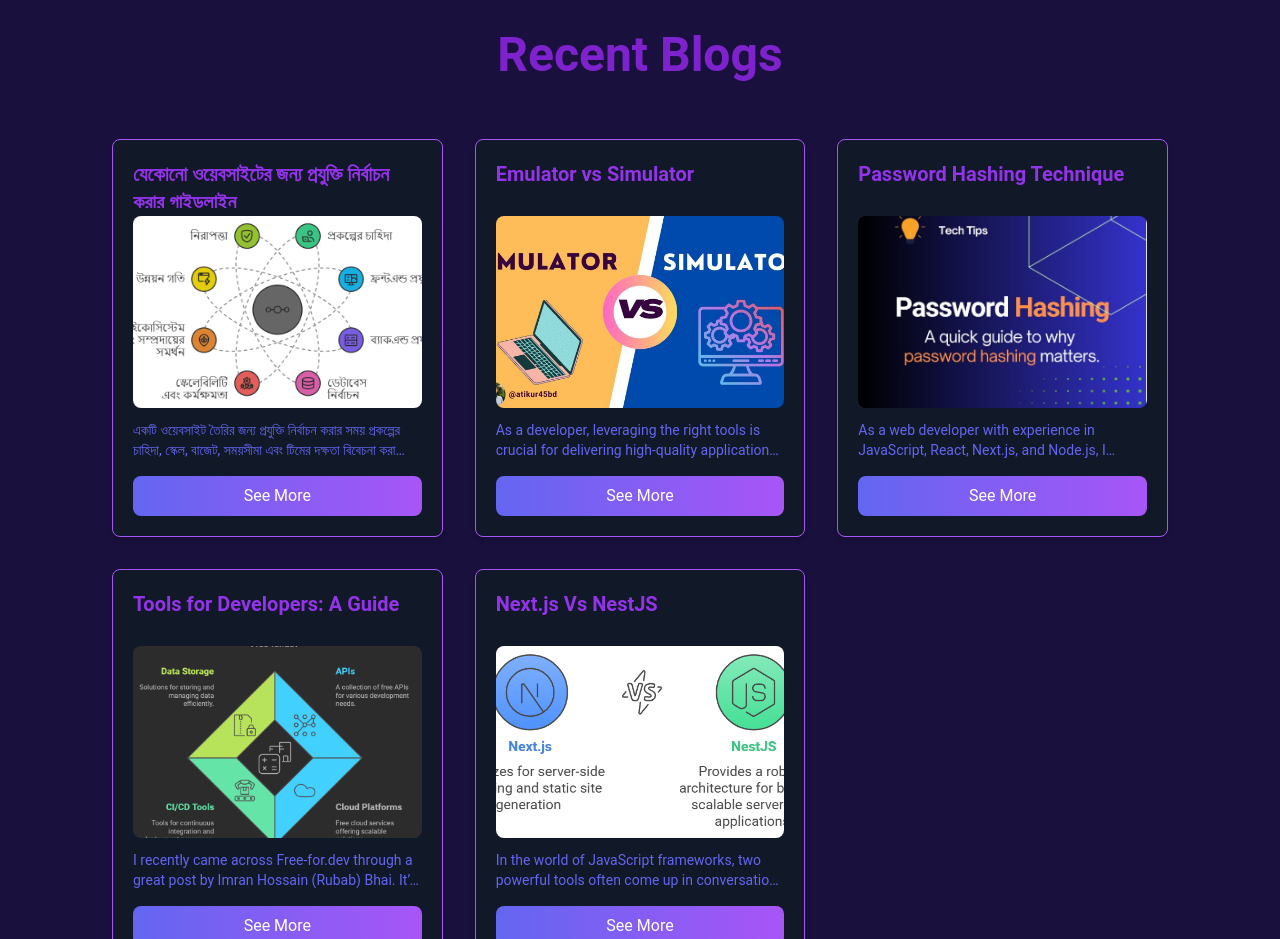
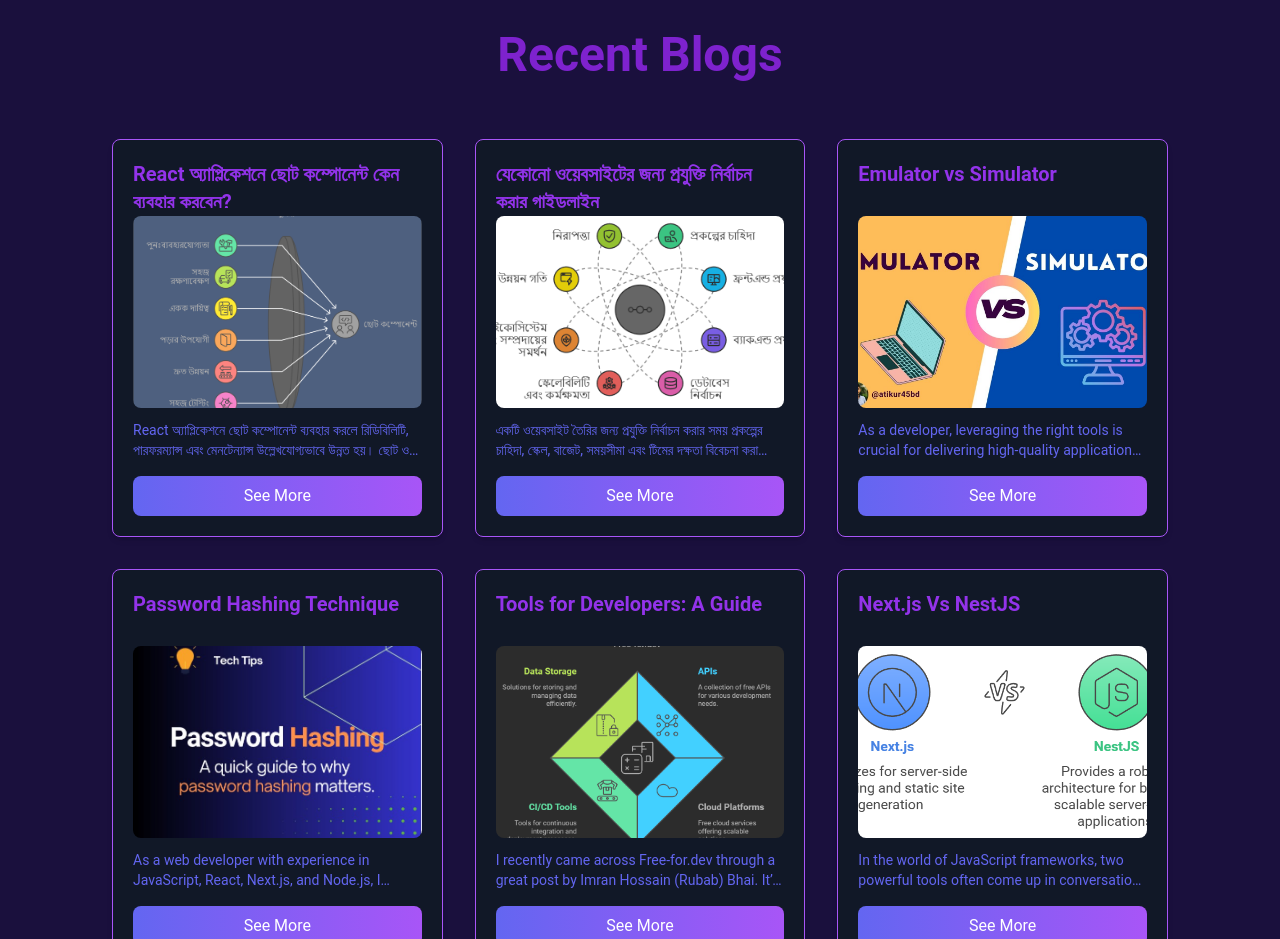
Before and after one commit to atikur45bd/portfolio-project, a React (Vite) app: page / in a window 1280 px wide. Shown: the part 3020-3959 px from the top of the page. Built offline with nearby package versions, Linux system fonts and the light colour scheme.

Commit message:
add a post

```diff
--- a/src/components/Blogs/Blogs.jsx
+++ b/src/components/Blogs/Blogs.jsx
@@ -7,6 +7,7 @@
 import EmulatorSimulator from "../images/posts/emulator vs simulator.jpg";
 import DevelopersTools from "../images/posts/developer tools.jpg";
 import BestTechnologyStack from "../images/posts/যেকোনো ওয়েবসাইটের জন্য প্রযুক্তি নির্বাচন করার গাইডলাইন.png";
+import smallComponent from "../images/posts/ছোট কম্পোনেন্ট.png";
 
 const Blogs = () => {
   const [isModalOpen, setIsModalOpen] = useState(null);
@@ -56,6 +57,13 @@
       description: "একটি ওয়েবসাইট তৈরির জন্য প্রযুক্তি নির্বাচন করার সময় প্রকল্পের চাহিদা, স্কেল, বাজেট, সময়সীমা এবং টিমের দক্ষতা বিবেচনা করা গুরুত্বপূর্ণ। নিচে একটি পূর্ণাঙ্গ গাইড দেওয়া হলো:",
       image: BestTechnologyStack,
       iframeSrc: "https://www.linkedin.com/embed/feed/update/urn:li:share:7264454643164880898",
+    },
+    {
+      id: 6,
+      title: "React অ্যাপ্লিকেশনে ছোট কম্পোনেন্ট কেন ব্যবহার করবেন?",
+      description:"React অ্যাপ্লিকেশনে ছোট কম্পোনেন্ট ব্যবহার করলে রিডিবিলিটি, পারফরম্যান্স এবং মেনটেন্যান্স উল্লেখযোগ্যভাবে উন্নত হয়। ছোট ও মডুলার কম্পোনেন্ট ডিজাইন আপনাকে দ্রুত ডেভেলপমেন্ট এবং স্কেলিংয়ে সাহায্য করে।",
+      image:smallComponent,
+      iframeSrc: "https://www.linkedin.com/embed/feed/update/urn:li:ugcPost:7274693324806983680",
     },
   ];
 
```
Also changed, not shown: src/components/images/posts/ছোট কম্পোনেন্ট.png (added).
